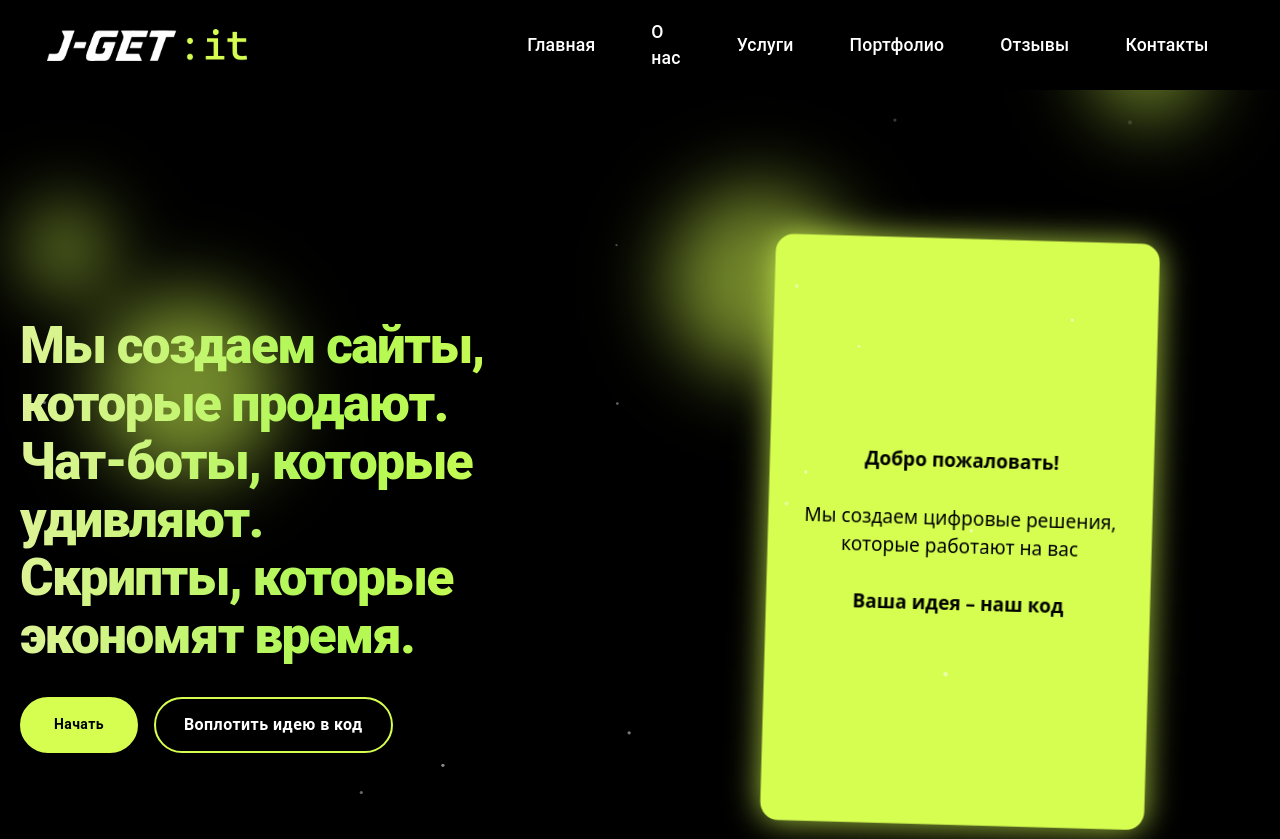
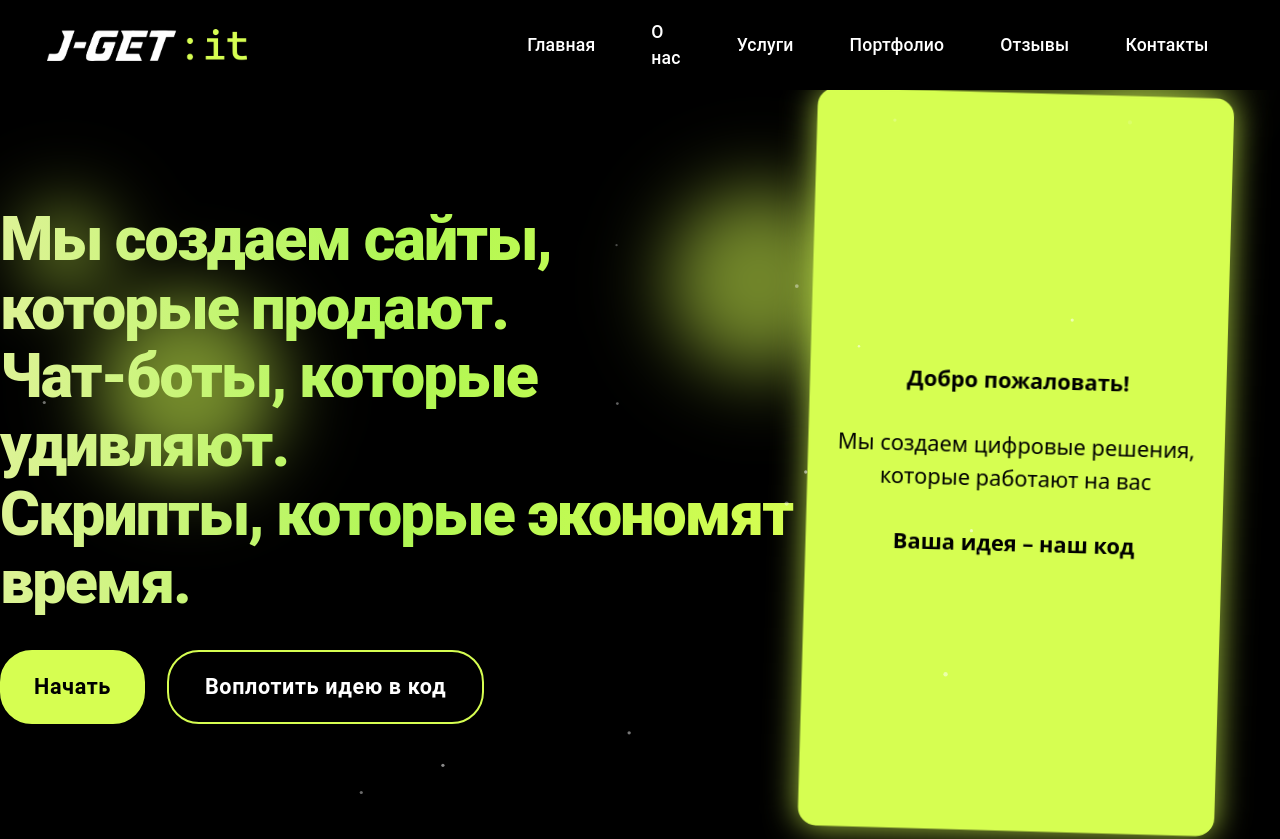
Before and after one commit to FlamingoKi/JGETit-site, a React (Vite) app: page / in a window 1280 px wide. Shown: the top 839 px of the page. Built offline with nearby package versions, Linux system fonts and the light colour scheme.

Commit message:
Правки секции

```diff
--- a/src/components/sections/Home.css
+++ b/src/components/sections/Home.css
@@ -2,20 +2,20 @@
 #home {
   width: 100%;
   max-width: none;
-  min-height: 100vh;
-  height: 100vh;
+  min-height: 80vh; /* было 100vh */
+  height: 90vh;     /* было 100vh */
   display: flex;
   justify-content: center;
   align-items: center;
-  gap: 40px;
-  padding-top: 90px;
+  gap: 0; /* было 40px */
+  padding-top: 30px; /* было 90px */
   box-sizing: border-box;
 }
 
 #home .home-left,
 #home .home-video {
   flex: unset;
-  max-width: 600px; /* увеличено с 420px */
+  max-width: 800px; /* было 600px */
   width: 100%;
   display: flex;
   flex-direction: column;
@@ -25,14 +25,14 @@
 }
 
 #home .home-title {
-  font-size: 3.2rem; /* Было 2rem */
+  font-size: 3.8rem; /* было 3.2rem */
   font-weight: 900;
   line-height: 1.13;
   margin-bottom: 32px;
   color: #D6FE51;
   text-align: left; /* Было center */
   letter-spacing: -0.03em;
-  max-width: 600px;
+  max-width: 800px; /* было 600px */
   /* Можно добавить небольшой отступ слева для мобильных */
   padding-left: 0;
   word-break: normal !important;
@@ -42,7 +42,7 @@
 
 @media (max-width: 600px) {
   #home .home-title {
-    font-size: 2.3rem;
+    font-size: 2.7rem; /* было 2.3rem */
     padding-left: 0;
     max-width: 100%;
   }
@@ -50,7 +50,7 @@
 
 #home .home-btns {
   display: flex;
-  gap: 16px;
+  gap: 22px; /* чуть больше */
   justify-content: center; /* Центрируем кнопки */
 }
 
@@ -60,13 +60,14 @@
   justify-content: center;
   align-items: center;
   min-height: 220px;
+  margin-left: -48px; /* сдвигаем форму ближе к тексту */
   /* Удалить дублирующиеся opacity/transform, оставить только для анимации появления */
 }
 
 #home .home-video-box {
   width: 100%;
-  max-width: 340px;
-  height: 520px; /* было 400px, теперь еще выше */
+  max-width: 360px; /* увеличено */
+  height: 650px;    /* увеличено */
   background: #D6FE51;
   border: 2px solid #D6FE51;
   border-radius: 18px;
@@ -74,10 +75,10 @@
   align-items: center;
   justify-content: center;
   color: #000;
-  font-size: 1.18rem;
+  font-size: 1.35rem; /* было 1.18rem */
   box-shadow: 0 0 32px 0 #D6FE51cc;
   text-align: center;
-  padding: 28px 18px;
+  padding: 38px 24px; /* было 28px 18px */
   font-weight: 500;
 }
 
@@ -85,7 +86,7 @@
   width: 100%;
   text-align: center;
   color: #000;
-  font-size: 1.18rem;
+  font-size: 1.35rem; /* было 1.18rem */
   font-weight: 500;
   line-height: 1.5;
 }
@@ -100,8 +101,8 @@
   color: #000;
 }
 #home .home-btn-alt {
-  padding: 12px 28px;
-  font-size: 1rem;
+  padding: 16px 36px; /* было 12px 28px */
+  font-size: 1.18rem; /* было 1rem */
   font-weight: 600;
   background: #000;
   color: #fff;
@@ -123,8 +124,8 @@
 }
 #home .home-video-box {
   width: 100%;
-  max-width: 340px;
-  height: 520px; /* было 400px, теперь еще выше */
+  max-width: 360px; /* увеличено */
+  height: 650px;    /* увеличено */
   background: #D6FE51;
   border: 2px solid #D6FE51;
   border-radius: 18px;
@@ -132,10 +133,10 @@
   align-items: center;
   justify-content: center;
   color: #000;
-  font-size: 1.18rem;
+  font-size: 1.35rem; /* было 1.18rem */
   box-shadow: 0 0 32px 0 #D6FE51cc;
   text-align: center;
-  padding: 28px 18px;
+  padding: 38px 24px; /* было 28px 18px */
   font-weight: 500;
   animation: homeWave 14s linear infinite;
   animation-timing-function: linear;
@@ -363,6 +364,7 @@ footer .MuiButton-root:focus-visible {
 #home .home-btn,
 #home .home-btn-alt {
   text-transform: none !important;
+  font-size: 1.35rem; /* было 1.18rem */
 }
 
 .home-gradient-text {
```
